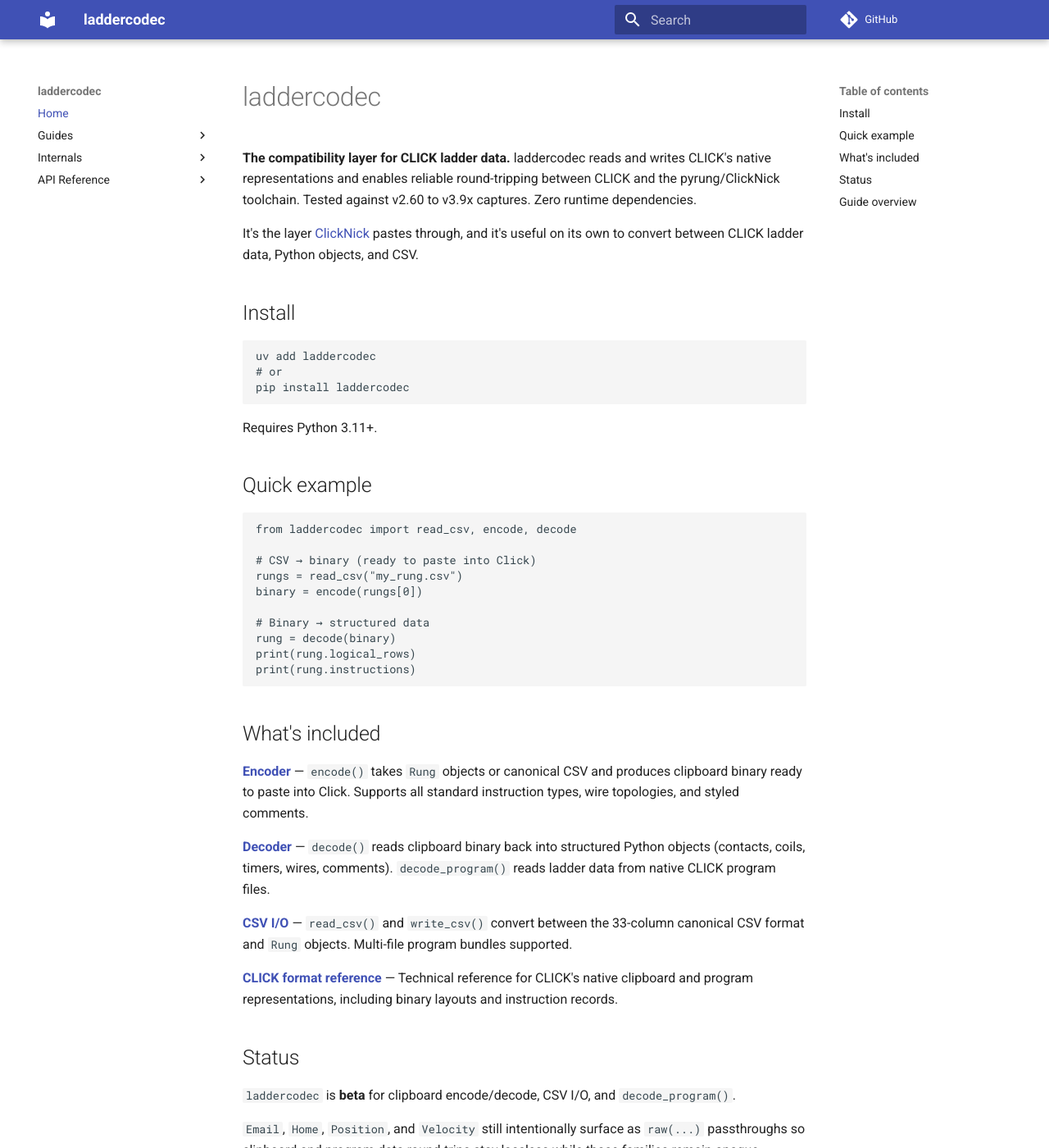
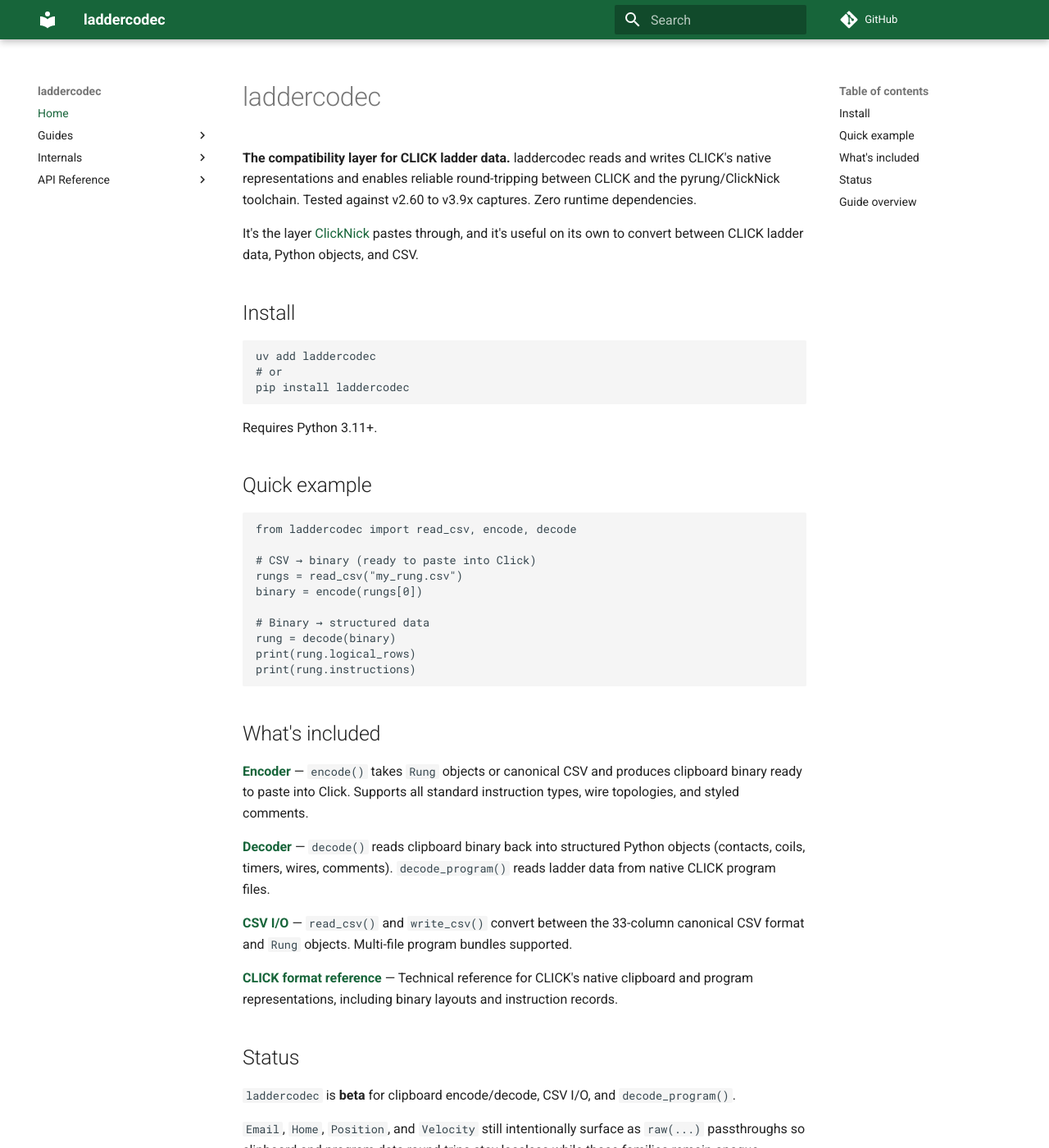
Before and after one commit to ssweber/laddercodec, an MkDocs documentation site: the page built from docs/index.md, in a window 1280 px wide and 1400 px high. Shown: the whole window at 82% size. Built offline with MkDocs 1.6.1 and Material for MkDocs 9.7.7, drawn with Linux system fonts in a browser that asks for light colours; comment, search, counter and statistics services are not loaded.

Commit message:
docs: family green as the theme primary, cache-bust extra assets
Add the shared pyrung family palette stylesheet so links, buttons, and
the active tab use the same green as pyrung.com. The deploy workflow
stamps the commit SHA onto the stylesheet URL so returning visitors do
not get a cached copy.

Co-Authored-By: Claude Fable 5.1 <noreply@anthropic.com>
Claude-Session: https://claude.ai/code/session_01EoBDBgdPbhHrkQEQdzmW2z

```diff
--- /dev/null
+++ b/docs/stylesheets/extra.css
@@ -0,0 +1,12 @@
+/* pyrung family palette. The same block lives in every site's stylesheet:
+   pyrung.com, ClickNick, pyrung, laddercodec, pyclickplc. Zensical's modern
+   theme ignores palette color names in mkdocs.yml, so the primary is set here. */
+
+:root,
+[data-md-color-scheme="default"] {
+  --md-primary-fg-color: #17653a;
+  --md-primary-fg-color--light: #2f8a55;
+  --md-primary-fg-color--dark: #0f4a29;
+  --md-accent-fg-color: #1f8a4c;
+  --md-accent-fg-color--transparent: #1f8a4c1a;
+}
--- a/mkdocs.yml
+++ b/mkdocs.yml
@@ -30,6 +30,9 @@ exclude_docs: |
   gen_reference.py
   gen_llms.py
 
+extra_css:
+  - stylesheets/extra.css
+
 plugins:
   - search
   - mkdocstrings:
```
Also changed, not shown: 1 other file.
